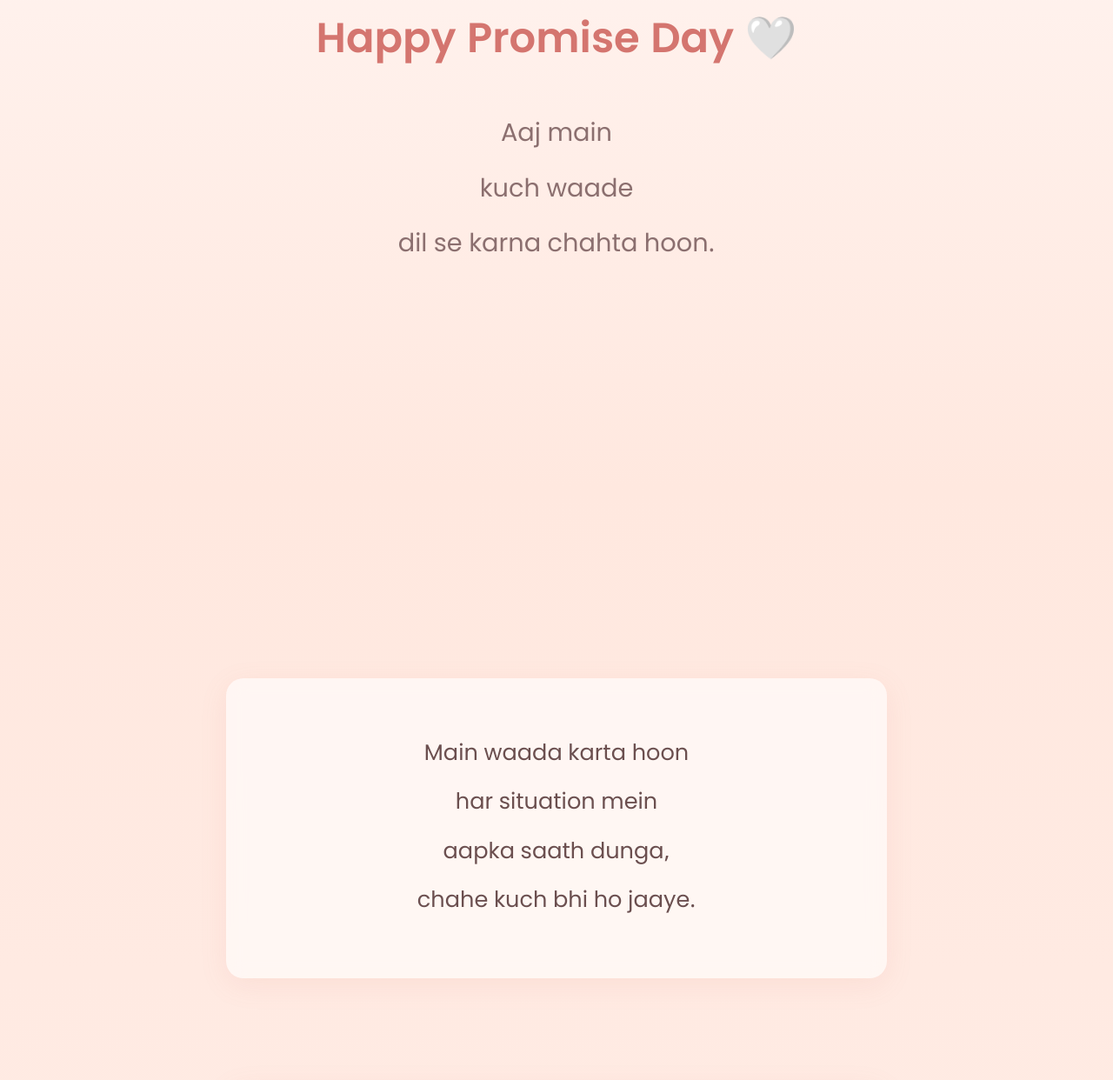
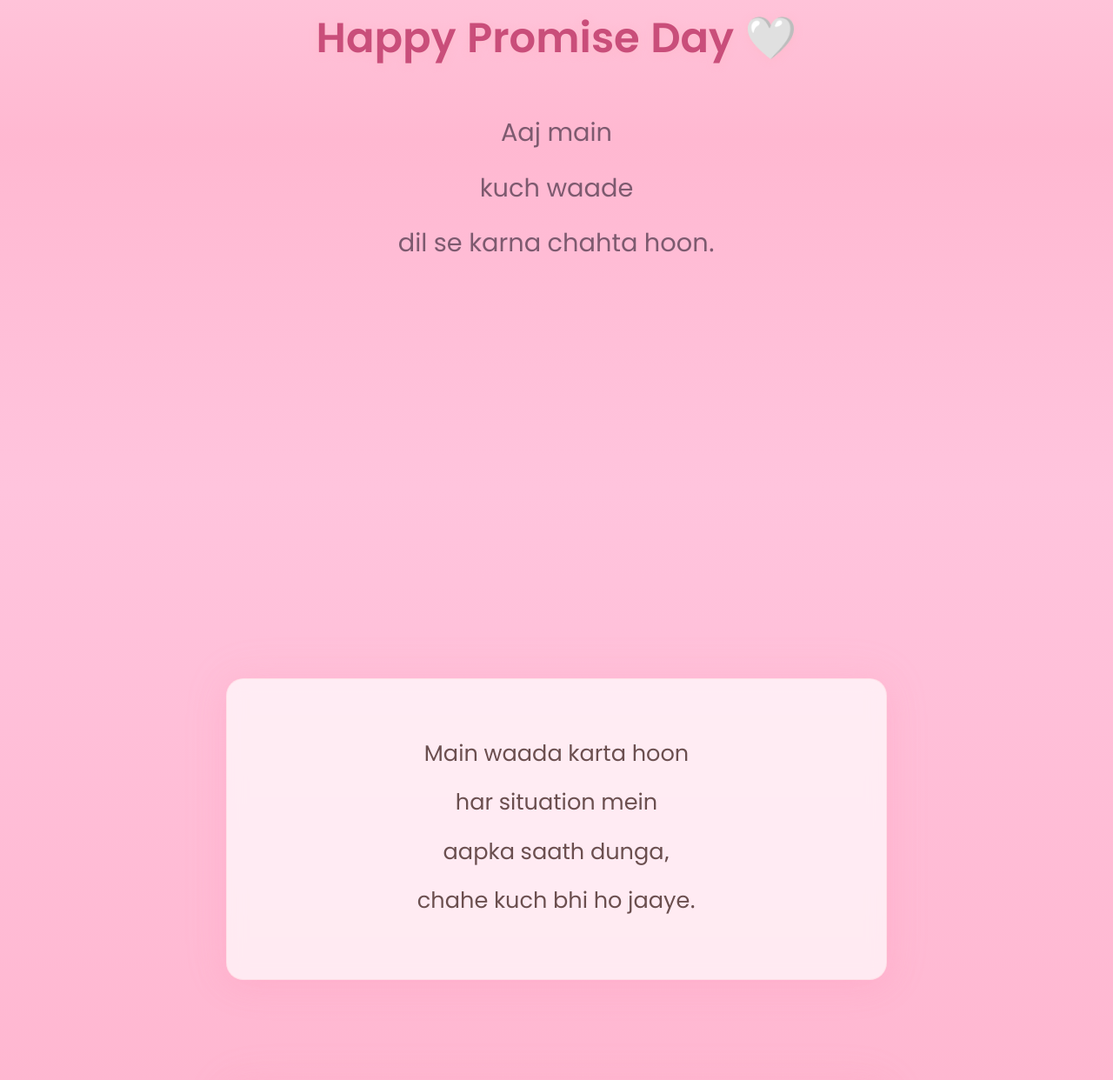
Before and after one commit to abhishekarora15/promise-day, a plain HTML site: page index.html in a window 1280 px wide. Shown: the part 240-1482 px from the top of the page at 87% size. Drawn offline with Linux system fonts and the light colour scheme.

Commit message:
initial commit

```diff
--- a/style.css
+++ b/style.css
@@ -14,10 +14,31 @@
 
 body {
     font-family: 'Noto Sans Devanagari', 'Poppins', sans-serif;
-    background: linear-gradient(135deg, #fef5f1 0%, #ffe8e0 50%, #fff0eb 100%);
+    background: linear-gradient(135deg, #ffd4e5 0%, #ffb8d1 25%, #ffa3c7 50%, #ff91bc 75%, #ffafc9 100%);
     color: #6b4f4f;
     line-height: 1.8;
     overflow-x: hidden;
+    position: relative;
+}
+
+/* Romantic overlay effect */
+body::before {
+    content: '';
+    position: fixed;
+    top: 0;
+    left: 0;
+    width: 100%;
+    height: 100%;
+    background: radial-gradient(circle at 20% 50%, rgba(255, 182, 193, 0.3) 0%, transparent 50%),
+        radial-gradient(circle at 80% 80%, rgba(255, 160, 180, 0.3) 0%, transparent 50%),
+        radial-gradient(circle at 40% 90%, rgba(255, 192, 203, 0.2) 0%, transparent 40%);
+    pointer-events: none;
+    z-index: 0;
+}
+
+body>* {
+    position: relative;
+    z-index: 1;
 }
 
 /* ─────────────────────────────────────────────────────
@@ -38,21 +59,22 @@ body {
     align-items: center;
     justify-content: center;
     text-align: center;
-    background: linear-gradient(to bottom, #fff5f2, #ffe8df);
+    background: linear-gradient(to bottom, #ffd4e5, #ffb8d1, #ffc4dd);
 }
 
 .main-title {
     font-size: 3rem;
     font-weight: 600;
-    color: #d4756f;
+    color: #c94e7a;
     margin-bottom: 2rem;
     animation: fadeInDown 1.5s ease-out;
+    text-shadow: 0 2px 10px rgba(255, 182, 193, 0.4);
 }
 
 .intro-text {
     font-size: 1.8rem;
     font-weight: 400;
-    color: #8b6f6f;
+    color: #7d5a6f;
     line-height: 2.2;
     animation: fadeInUp 1.5s ease-out 0.5s both;
 }
@@ -62,16 +84,17 @@ body {
    ───────────────────────────────────────────────────── */
 .promises-section {
     padding: 100px 0;
-    background: linear-gradient(to bottom, #ffe8df, #fff0eb);
+    background: linear-gradient(to bottom, #ffc4dd, #ffafc9, #ffb8d1);
 }
 
 .promise-card {
     margin: 120px 0;
     padding: 60px 40px;
-    background: rgba(255, 255, 255, 0.6);
+    background: rgba(255, 255, 255, 0.7);
     border-radius: 20px;
     backdrop-filter: blur(10px);
-    box-shadow: 0 8px 32px rgba(212, 117, 111, 0.1);
+    box-shadow: 0 8px 32px rgba(255, 145, 188, 0.25), 0 0 50px rgba(255, 182, 193, 0.15);
+    border: 1px solid rgba(255, 192, 203, 0.3);
     opacity: 0;
     transform: translateY(30px);
     transition: opacity 1.2s ease, transform 1.2s ease;
@@ -95,15 +118,16 @@ body {
    ───────────────────────────────────────────────────── */
 .feeling-section {
     padding: 120px 0;
-    background: linear-gradient(to bottom, #fff0eb, #fef5f1);
+    background: linear-gradient(to bottom, #ffb8d1, #ffa3c7, #ffafc9);
     text-align: center;
 }
 
 .feeling-text {
     font-size: 2rem;
     font-weight: 500;
-    color: #d4756f;
+    color: #c94e7a;
     line-height: 2.2;
+    text-shadow: 0 2px 15px rgba(255, 182, 193, 0.4);
     opacity: 0;
     transform: translateY(30px);
     transition: opacity 1.2s ease, transform 1.2s ease;
@@ -119,7 +143,7 @@ body {
    ───────────────────────────────────────────────────── */
 .ending-section {
     padding: 120px 0;
-    background: linear-gradient(to bottom, #fef5f1, #ffe8df);
+    background: linear-gradient(to bottom, #ffafc9, #ffc4dd, #ffd4e5);
     text-align: center;
 }
 
@@ -137,8 +161,9 @@ body {
 .ending-text-small {
     font-size: 1.6rem;
     font-weight: 500;
-    color: #d4756f;
+    color: #c94e7a;
     line-height: 2.2;
+    text-shadow: 0 1px 10px rgba(255, 182, 193, 0.3);
     opacity: 0;
     transform: translateY(30px);
     transition: opacity 1.2s ease, transform 1.2s ease;
@@ -156,15 +181,16 @@ body {
    ───────────────────────────────────────────────────── */
 .footer-section {
     padding: 60px 0;
-    background: linear-gradient(to bottom, #ffe8df, #ffd4cb);
+    background: linear-gradient(to bottom, #ffd4e5, #ffb8d1, #ff91bc);
     text-align: center;
 }
 
 .footer-text {
     font-size: 1.5rem;
     font-weight: 500;
-    color: #d4756f;
+    color: #c94e7a;
     margin-bottom: 1rem;
+    text-shadow: 0 1px 8px rgba(255, 182, 193, 0.3);
 }
 
 .heart-animation {
@@ -187,6 +213,7 @@ body {
         opacity: 0;
         transform: translateY(-30px);
     }
+
     to {
         opacity: 1;
         transform: translateY(0);
@@ -198,6 +225,7 @@ body {
         opacity: 0;
         transform: translateY(30px);
     }
+
     to {
         opacity: 1;
         transform: translateY(0);
@@ -205,15 +233,20 @@ body {
 }
 
 @keyframes heartbeat {
-    0%, 100% {
+
+    0%,
+    100% {
         transform: scale(1);
     }
+
     25% {
         transform: scale(1.1);
     }
+
     50% {
         transform: scale(1);
     }
+
     75% {
         transform: scale(1.15);
     }
```
